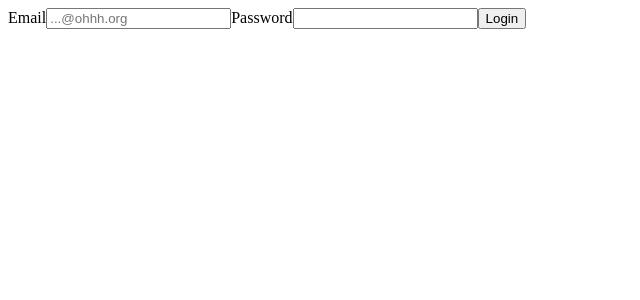
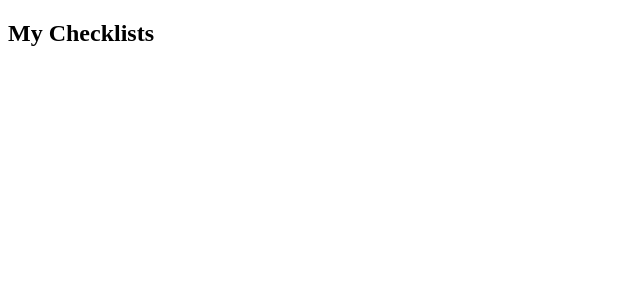
Before and after one commit to annikavennemann/capstone-project, a React (Create React App) app in the folder frontend/: page /checklist in a window 1280 px wide. Shown: the top 300 px of the page, without its empty margins (0-640 px from the left). Built offline with nearby package versions, Linux system fonts and the light colour scheme.

Commit message:
unnested the form elements

```diff
--- a/frontend/src/App.js
+++ b/frontend/src/App.js
@@ -2,6 +2,7 @@ import {useState} from 'react'
 import { BrowserRouter as Router, Route, Switch } from 'react-router-dom'
 import Form from './components/Registration/Form'
 import Login from './components/Login/Login'
+import Checklist from './components/Checklist/Checklist'
 
 export default function App() {
   const [userData, setUserData] = useState([])
@@ -18,6 +19,10 @@ export default function App() {
             <Form onSubmit={addUser}/>
           </Route>
 
+          <Route path="/checklist">
+            <Checklist />
+          </Route>
+
           <Route path="/">
             <Login />
           </Route>
--- /dev/null
+++ b/frontend/src/components/Checklist/Checklist.js
@@ -0,0 +1,8 @@
+export default function Checklist() {
+
+    return (
+        <>
+            <h2>My Checklists</h2>
+        </>
+    )
+}
--- a/frontend/src/components/Login/Login.js
+++ b/frontend/src/components/Login/Login.js
@@ -8,9 +8,9 @@ export default function Login() {
     })
 
     return (
-        <form>
-          <label htmlFor="email">
-            Email
+        <>
+          <form>
+            <label htmlFor="email">Email</label>
             <input
               type="email"
               name="email"
@@ -18,21 +18,21 @@ export default function Login() {
               onChange={onChange}
               value={loginData.email}
             />
-          </label>
 
-          <label htmlFor="password">
-            Password
+            <label htmlFor="password">Password</label>
             <input
               type="password"
               name="password"
               onChange={onChange}
               value={loginData.password}
             />
-          </label>
 
+            <button onClick={loginUser}>Login</button>
 
-          <button onClick={loginUser}>Login</button>
-        </form>
+          </form>
+          <p>Havn't an account yet?</p>
+          <a href="/create-account">Sign up!</a>
+        </>
       );
 
       function onChange(event) {
--- a/frontend/src/components/Registration/Form.js
+++ b/frontend/src/components/Registration/Form.js
@@ -10,9 +10,9 @@ export default function Form({ onSubmit }) {
     })
 
     return (
-        <form onSubmit={registerUser}>
-            <label htmlFor="firstname">
-                First name
+        <>
+            <form onSubmit={registerUser}>
+                <label htmlFor="firstname">First name</label>
                 <input
                     id="firstname"
                     type="text"
@@ -20,10 +20,8 @@ export default function Form({ onSubmit }) {
                     onChange={onChange}
                     value={userData.firstname}
                 />
-            </label>
 
-            <label htmlFor="lastname">
-                Last name
+                <label htmlFor="lastname">Last name</label>
                 <input
                     id="lastname"
                     type="text"
@@ -31,10 +29,8 @@ export default function Form({ onSubmit }) {
                     onChange={onChange}
                     value={userData.lastname}
                 />
-            </label>
 
-            <label htmlFor="email">
-                Email
+                <label htmlFor="email">Email</label>
                 <input
                     id="email"
                     type="email"
@@ -42,10 +38,8 @@ export default function Form({ onSubmit }) {
                     onChange={onChange}
                     value={userData.email}
                 />
-            </label>
 
-            <label htmlFor="password">
-                Password
+                <label htmlFor="password">Password</label>
                 <input
                     id="password"
                     type="password"
@@ -53,10 +47,8 @@ export default function Form({ onSubmit }) {
                     onChange={onChange}
                     value={userData.password}
                 />
-            </label>
 
-            <label htmlFor="startdate">
-                Start date
+                <label htmlFor="startdate">Start date</label>
                 <input
                     id="startdate"
                     type="date"
@@ -64,10 +56,13 @@ export default function Form({ onSubmit }) {
                     onChange={onChange}
                     value={userData.startdate}
                 />
-            </label>
 
-            <button onClick={registerUser}>Register User</button>
-        </form>
+                <button onClick={registerUser}>Register User</button>
+
+            </form>
+            <p>You already have an account yet?</p>
+          <a href="/">Sign in!</a>
+        </>
     )
 
     function onChange(event) {
```
